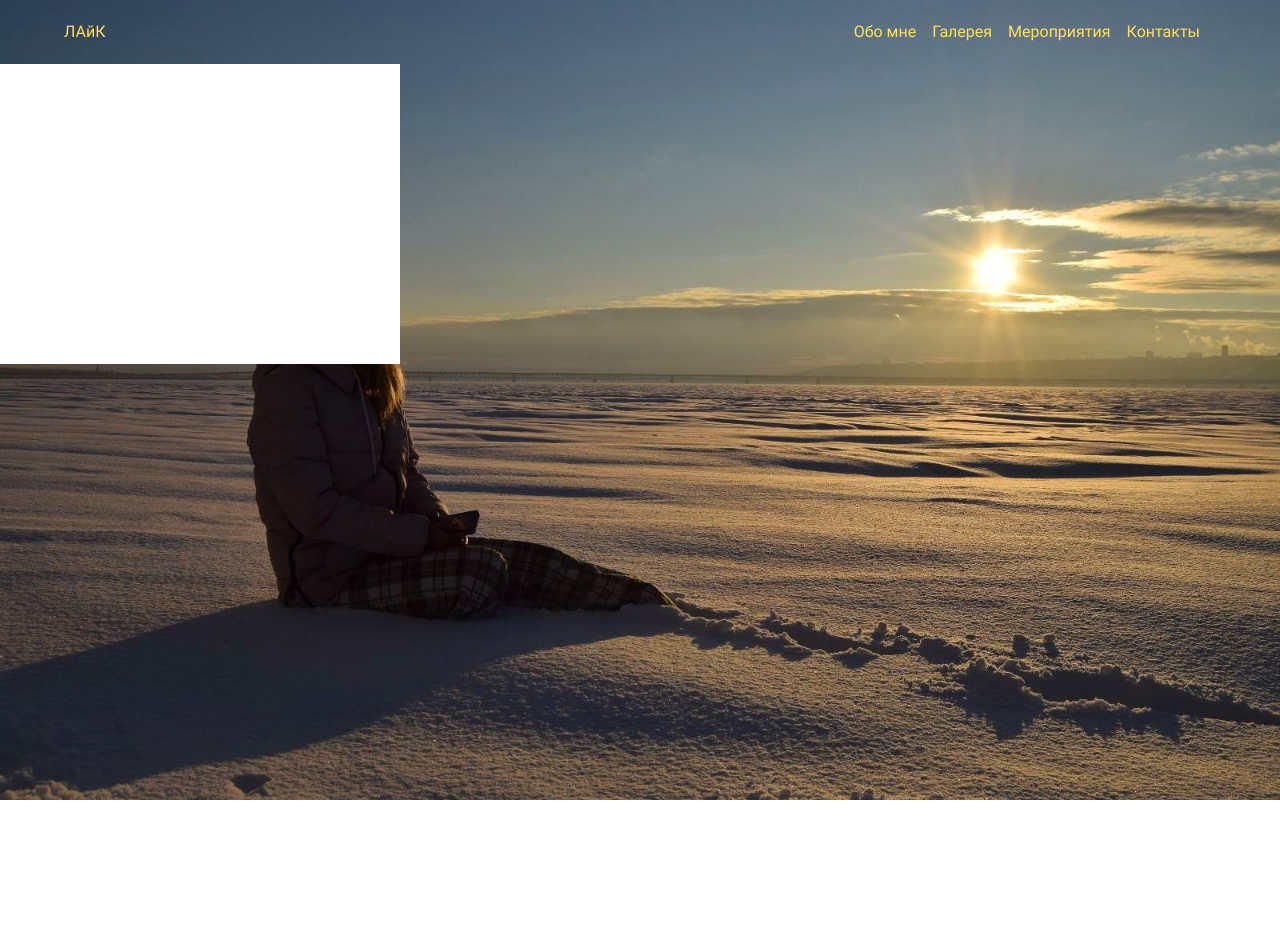
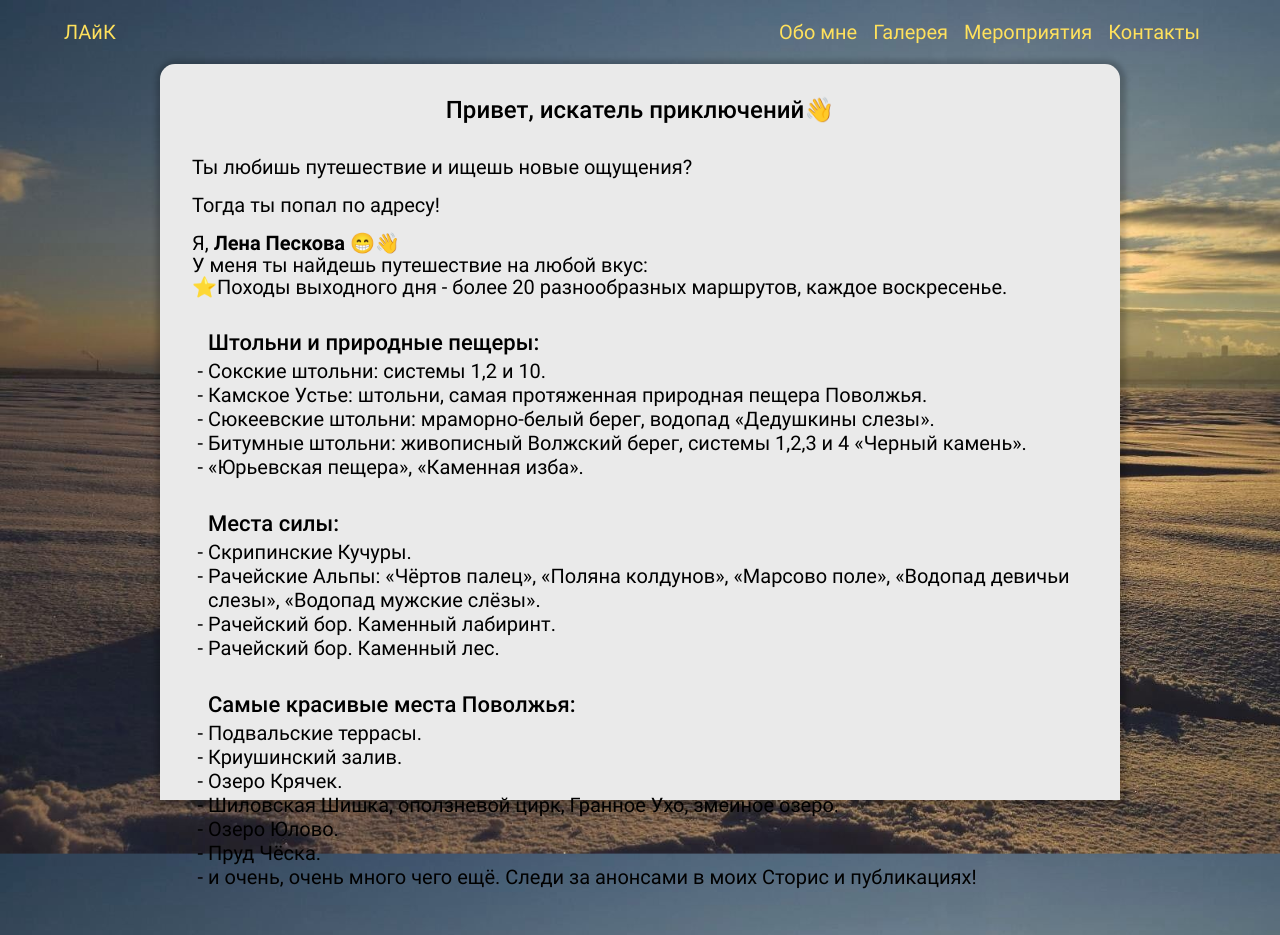
Before and after one commit to Alwongs/like, a Vue app: page /about-page in a window 1280 px wide. Shown: the top 935 px of the page. Before the commit the page ends 800 px from the top, so only its background shows below. Built offline with nearby package versions, Linux system fonts and the light colour scheme.

Commit message:
adding content into AboutPage

```diff
--- a/src/App.vue
+++ b/src/App.vue
@@ -1,13 +1,15 @@
 <template>
-    <app-header />
-    <router-view/>
+    <app-panel />
+    <div class="app-container">
+        <router-view/>
+    </div>
 </template>
 
 <script>
-import AppHeader from './components/app/AppHeader.vue'
+import AppPanel from './components/app/AppPanel.vue'
 
 export default {
-  components: { AppHeader },
+    components: { AppPanel },
     name: 'App'
 }
 </script>
@@ -15,14 +17,14 @@ export default {
 <style lang="scss" scoped>
 
 .app-container {
-    width: 830px;
+    width: 64vw;
+    height: 100%;
     margin: 0 auto;
-    padding-top: 64px;
     @media (min-width: $desktop-min) and (max-width: $desktop-max) {
-        width: 700px;
+        width: 75vw;
     }
     @media (min-width: $tablet-min) and (max-width: $tablet-max) {
-        width: 630px;
+        width: 90vw;
     }
     @media (max-width: $mobile-max) {
         width: 100%;
--- a/src/assets/common.scss
+++ b/src/assets/common.scss
@@ -8,16 +8,21 @@ html, body {
     background-image: url('~@/assets/img/jpg/bg_image.jpg');
     background-size: cover;
     height: 100vh;
+    font-size: 20px;
+}
+#app {
+    height: calc(100% - 64px);
 }
 h1 {
     text-align: center;
-    font-size: 18px;
-    font-weight: 400;
+    font-size: 24px;
+    font-weight: 500;
+    margin-bottom: 32px;
 }
 h2 {
-    font-size: 18px;
-    font-weight: 400;
-    margin-bottom: 16px;
+    font-size: 22px;
+    font-weight: 500;
+    margin-bottom: 4px;
     padding-left: 16px;
 }
 a {
@@ -45,6 +50,9 @@ p {
     @media (max-width: $mobile-max) {
         padding: 0 16px;
     }
+}
+.mb-48 {
+    margin-bottom: 48px;
 }
 .mb-32 {
     margin-bottom: 32px;
--- a/src/components/app/AppHeader.vue
+++ b/src/components/app/AppPanel.vue
@@ -1,20 +1,30 @@
 <template>
     <header class="app-header">
-        <div class="logo-block" @click="goTo('home')">
-            ЛАйК
+        <div class="logo-block">
+            <router-link :to="'/'">
+                ЛАйК
+            </router-link>
         </div>
         <ul class="nav-block">
             <li class="nav-item">
-                <a href="#" @click="goTo('about-page')">Обо мне</a>
+                <router-link :to="'about-page'">
+                    Обо мне
+                </router-link>
             </li>
             <li class="nav-item">
-                <a href="#">Галерея</a>
+                <router-link :to="'#'">
+                    Галерея
+                </router-link>
             </li>
             <li class="nav-item">
-                <a href="#">Мероприятия</a>
+                <router-link :to="'#'">
+                    Мероприятия
+                </router-link>
             </li>
             <li class="nav-item">
-                <a href="#">Контакты</a>
+                <router-link :to="'#'">
+                    Контакты
+                </router-link>
             </li>
         </ul>
     </header>
@@ -22,6 +32,7 @@
 
 <script>
 export default {
+    name: 'AppPanel',
     methods: {
         goTo(routeName) {
             this.$router.push({name: routeName});
--- a/src/views/AboutPage.vue
+++ b/src/views/AboutPage.vue
@@ -1,5 +1,48 @@
 <template>
-    <div class="about-page"></div>
+    <div class="about-page">
+        <h1>Привет, искатель приключений👋</h1>
+
+        <p>Ты любишь путешествие и ищешь новые ощущения?</p>
+
+        <p>Тогда ты попал по адресу!</p>
+
+        <p class="mb-32">‌‌Я, <b>Лена Пескова</b> 😁👋‌<br>
+            У меня ты найдешь путешествие на любой вкус:<br>
+            ⭐Походы выходного дня - более 20 разнообразных маршрутов, каждое воскресенье.</p>
+
+        <h2>Штольни и природные пещеры:</h2>
+        <ul class="travel-list">
+            <li>Сокские штольни: системы 1,2 и 10.</li>
+            <li>‌Камское Устье: штольни, самая протяженная природная пещера Поволжья.</li>
+            <li>‌Сюкеевские штольни: мраморно-белый берег, водопад «Дедушкины слезы».</li>
+            <li>‌Битумные штольни: живописный Волжский берег, системы 1,2,3 и 4 «Черный камень».</li>
+            <li>«Юрьевская пещера», «Каменная изба».</li>
+        </ul>
+
+        <h2>Места силы:</h2>
+        <ul class="travel-list">
+            <li>Скрипинские Кучуры.</li>
+            <li>Рачейские Альпы: «Чёртов палец», «Поляна колдунов», «Марсово поле», «Водопад девичьи слезы», «Водопад мужские слёзы».</li>
+            <li>Рачейский бор. Каменный лабиринт.</li>
+            <li>Рачейский бор. Каменный лес.</li>
+        </ul>
+
+        <h2>Самые красивые места Поволжья:</h2>
+        <ul class="travel-list last-list">
+            <li>Подвальские террасы.</li>
+            <li>Криушинский залив.</li>
+            <li>Озеро Крячек.</li>
+            <li>Шиловская Шишка, оползневой цирк, Гранное Ухо, змеиное озеро.</li>
+            <li>Озеро Юлово.</li>
+            <li>Пруд Чёска.</li>
+            <li>и очень, очень много чего ещё. Следи за анонсами в моих Сторис и публикациях!</li>
+        </ul>
+        <div class="call-me">
+            <p>Позвони мне и забронируй место в походе<br>
+            +7 (902) 357 22 88</p>
+        </div>
+
+    </div>
 </template>
 
 <script>
@@ -11,8 +54,37 @@ export default {
 <style lang="scss" scoped>
 
 .about-page {
-    background-color: #fff;
-    width: 400px;
-    height: 300px;
+    background-color: rgb(234, 234, 234);
+    border-radius: 15px 15px 0 0;
+    box-shadow: 1px 1px 5px 5px rgba(0, 0, 0, 0.2);
+    width: 100%;
+    height: 100%;
+    padding: 32px;
+    @media (max-width: $mobile-max) {
+        border-radius: 0;
+    }
+}
+.travel-list {
+    padding-left: 16px;
+    margin-bottom: 32px;
+    &.last-list {
+        margin-bottom: 48px;
+    }
+    li {
+        list-style-type: '- ';
+    }
+}
+.call-me {
+    display: flex;
+    p {
+        line-height: 26px;
+    }
+    &:before {
+        content: '';
+        background-image: url('~@/assets/img/svg/smartphone.svg');
+        width: 48px;
+        height: 48px;
+        margin-right: 16px;
+    }
 }
 </style>
```
Also changed, not shown: src/assets/img/svg/smartphone.svg (added).
